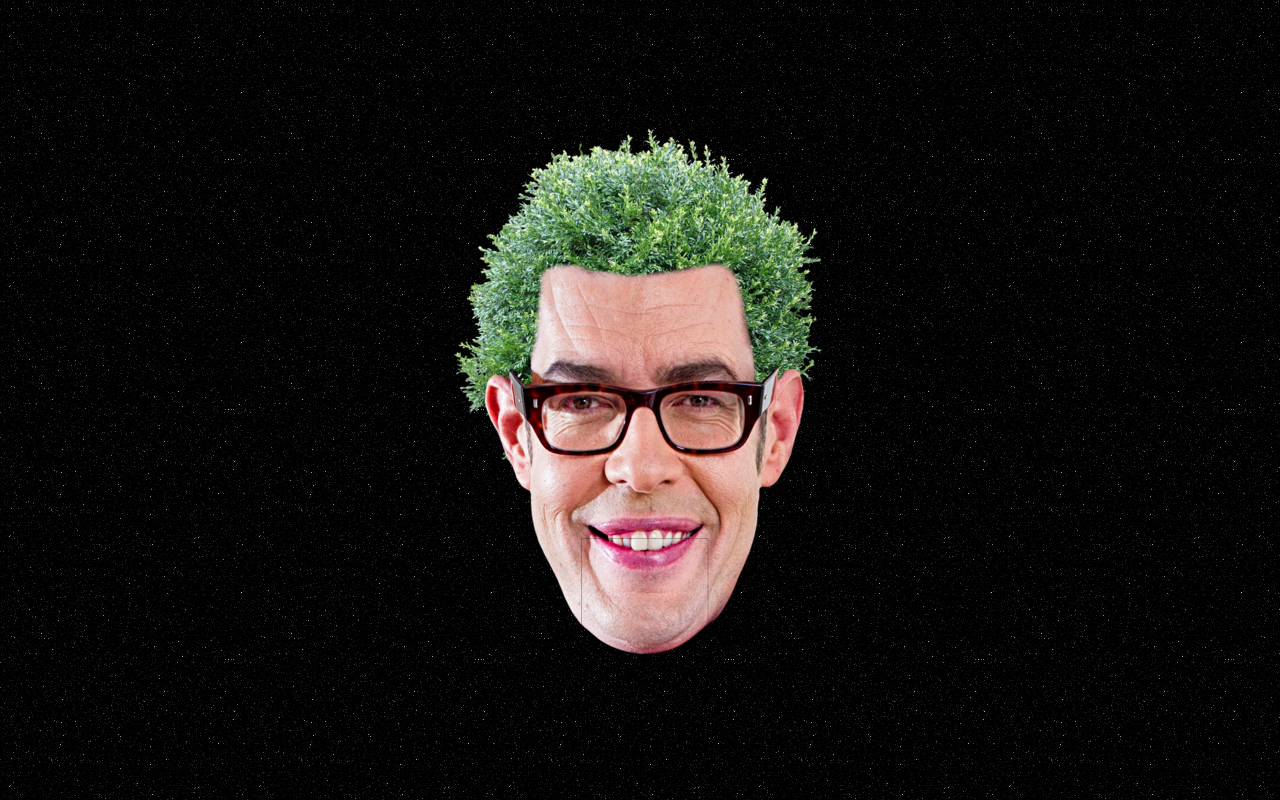
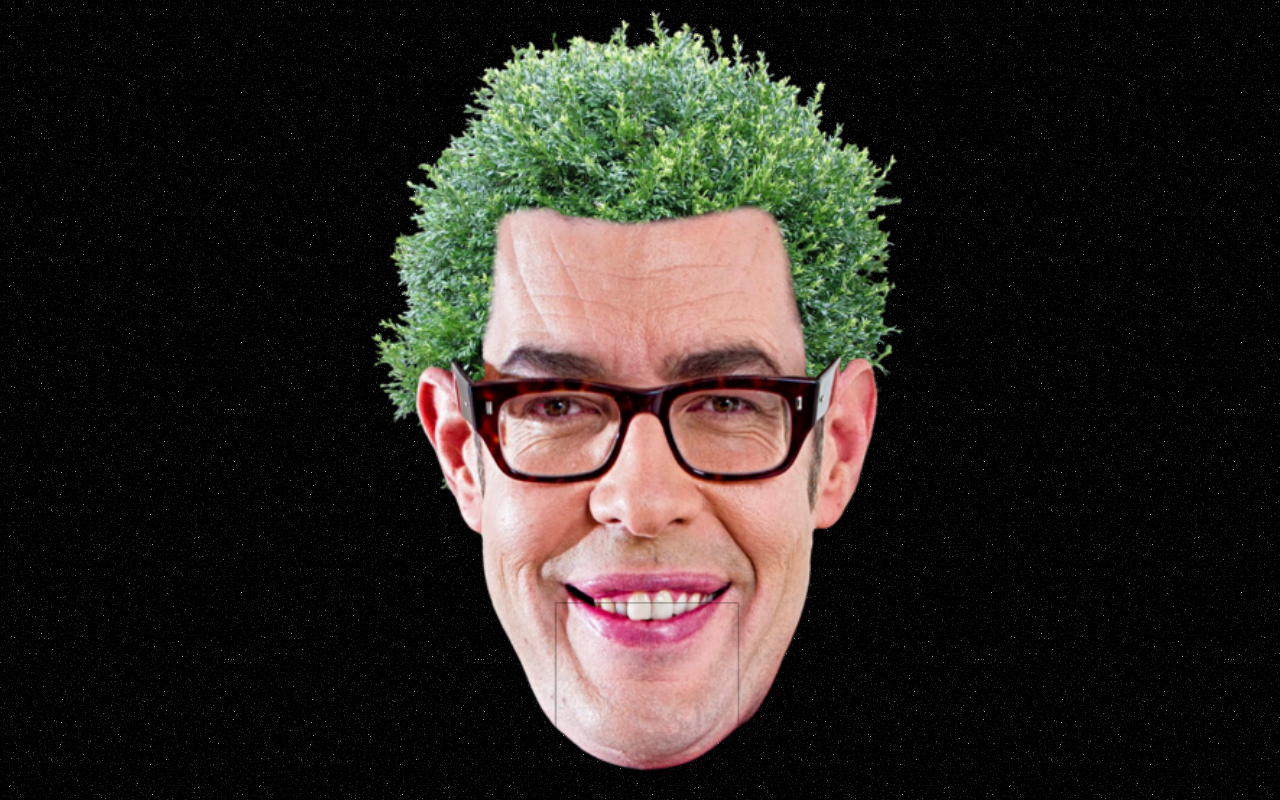
Before and after one commit to mini-ninja-64/ihatewebdev, a plain HTML site: page osman/index.html in a window 1280 px wide. Drawn offline with Linux system fonts and the light colour scheme.

Commit message:
fix sizing

```diff
--- a/osman/index.html
+++ b/osman/index.html
@@ -24,14 +24,10 @@
         top:50%;
         transform: translate(-50%,-50%);
       }
-      #head {
-      }
-      #mouth {
-      }
     </style>
   </head>
   <body>
-    <div id="head" class = "center"><img src = "mxoshead.png"></div>
-    <div id="mouth" class = "center"><img src = "mxosmouth.png"></div>
+    <img src = "mxoshead.png" id = "head" class = "center">
+    <img src = "mxosmouth.png" id = "mouth" class = "center">
   </body>
 </html>
```
